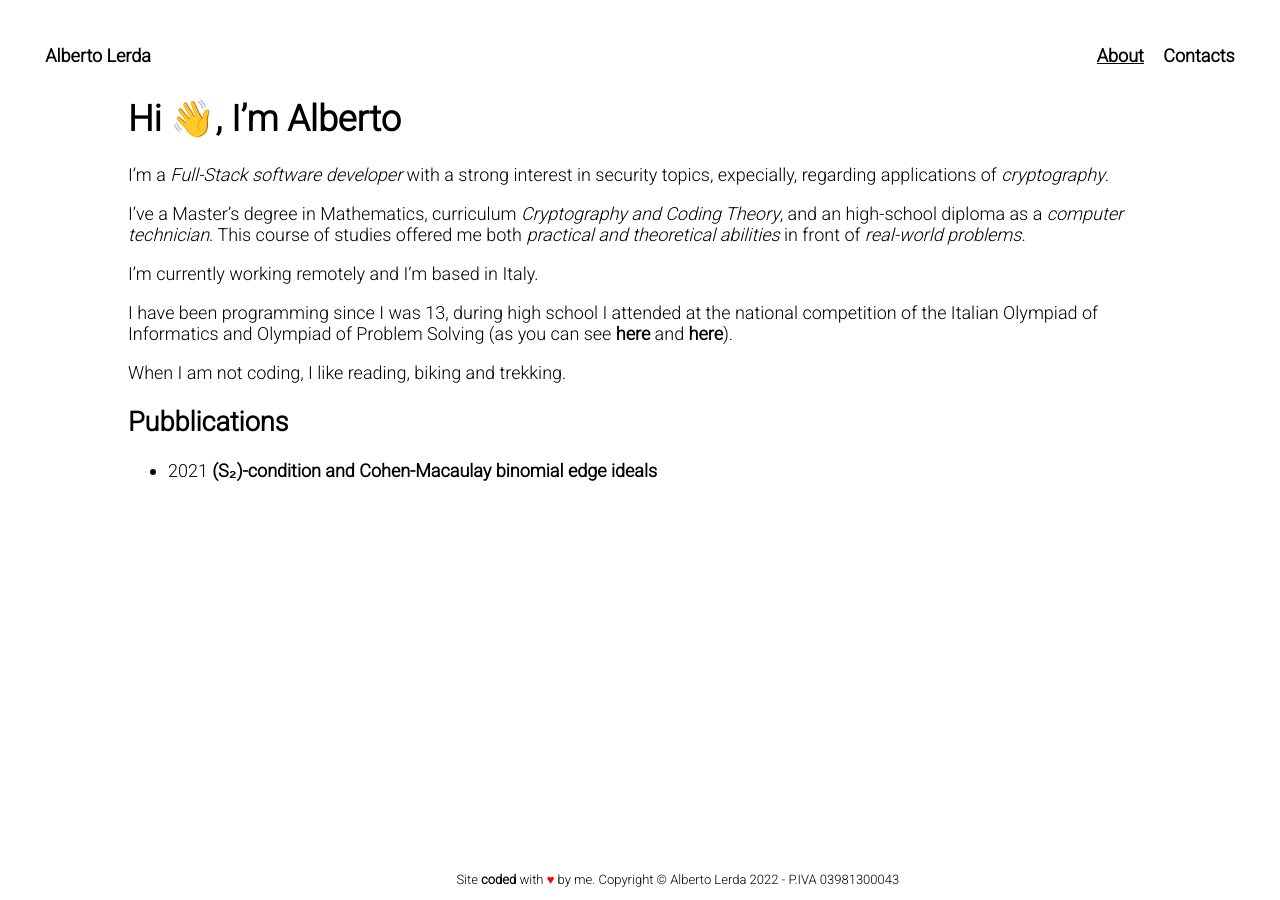
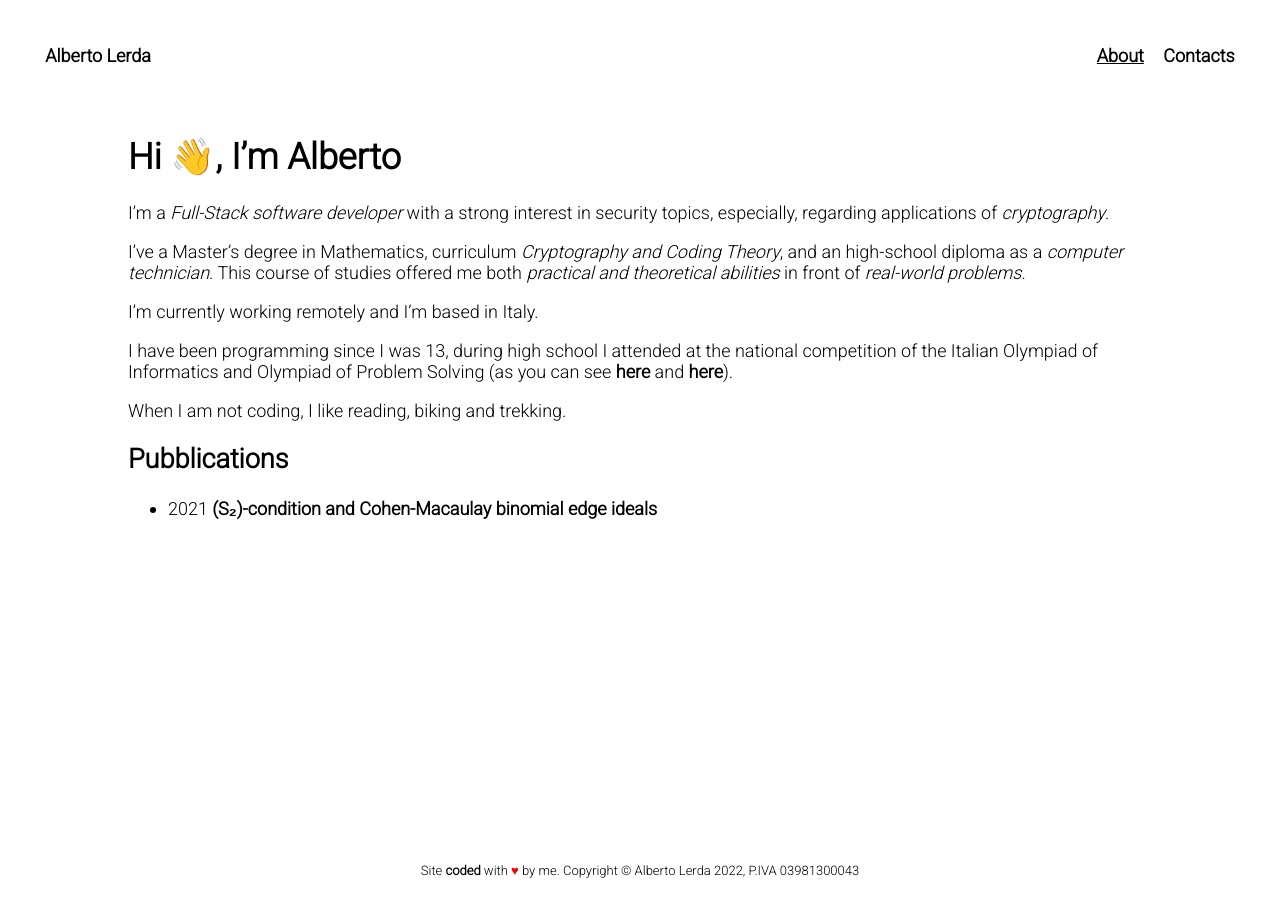
Before and after one commit to albertolerda/albertolerda.github.io, a Jekyll site: the page built from about.markdown, in a window 1280 px wide. Built offline with Jekyll 4.4.1, drawn with Linux system fonts in a browser that asks for light colours.

Commit message:
fix: footer position and typo

```diff
--- a/_layouts/default.html
+++ b/_layouts/default.html
@@ -13,6 +13,7 @@
     <link href="https://fonts.googleapis.com/css2?family=Roboto:wght@300&display=swap" rel="stylesheet">
   </head>
   <body>
+    <div id="wrapper">
       <header>
         {% include navigation.html %}
       </header>
@@ -20,9 +21,10 @@
       <main>
         {{ content }}
       </main>
+    </div>
 
-      <footer>
-        <p>Site <b>coded</b> with <span style="color: red;">&#9829;</span> by me. Copyright &copy; Alberto Lerda 2022 - P.IVA 03981300043</p>
-      </footer>
+    <footer>
+      <p>Site <b>coded</b> with <span style="color: red;">&#9829;</span> by me. Copyright &copy; Alberto Lerda 2022, P.IVA 03981300043</p>
+    </footer>
   </body>
  </html>
--- a/about.markdown
+++ b/about.markdown
@@ -5,7 +5,7 @@ permalink: /about/
 ---
 
 # Hi &#128075;, I'm Alberto
-I'm a *Full-Stack software developer* with a strong interest in security topics, expecially, regarding applications of *cryptography*.
+I'm a *Full-Stack software developer* with a strong interest in security topics, especially, regarding applications of *cryptography*.
 
 I've a Master's degree in Mathematics, curriculum *Cryptography and Coding Theory*, and an high-school diploma as a *computer technician*. This course of studies offered me both *practical and theoretical abilities* in front of *real-world problems*.
 
--- a/assets/css/base.css
+++ b/assets/css/base.css
@@ -1,8 +1,10 @@
+html, body {
+  height: 100%;
+}
 body {
   font-family: 'Roboto', sans-serif;
   max-width: 1512px;
   margin: auto;
-  padding: 1cm;
   font-size: large;
 }
 a {
@@ -18,9 +20,17 @@ a:hover, .a-focused {
   display: inline-block;
   padding: 0.2cm;
 }
+#wrapper {
+  margin: 0;
+  min-height: 100%;
+}
+header {
+  padding: 1cm;
+}
 main {
   margin: auto;
   max-width: 1024px;
+  padding-bottom: 50px;
 }
 /*nav {
   display: flex;
@@ -38,9 +48,7 @@ main {
 footer {
   font-size: small;
   text-align: center;
-  position:fixed;
-  bottom:0px;
-  width:100%;
+  margin-top: -50px;
 }
 
 #my-img {
```
Also changed, not shown: Gemfile.lock (added).
